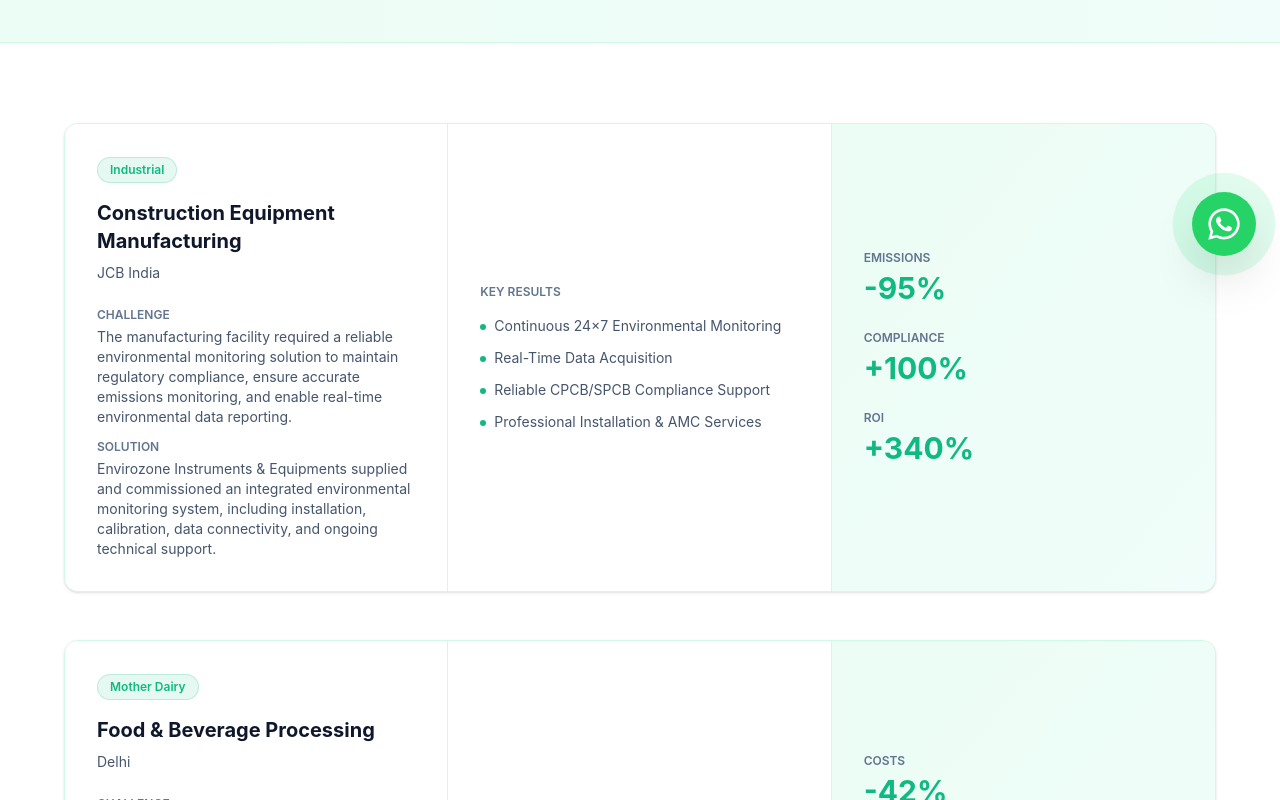
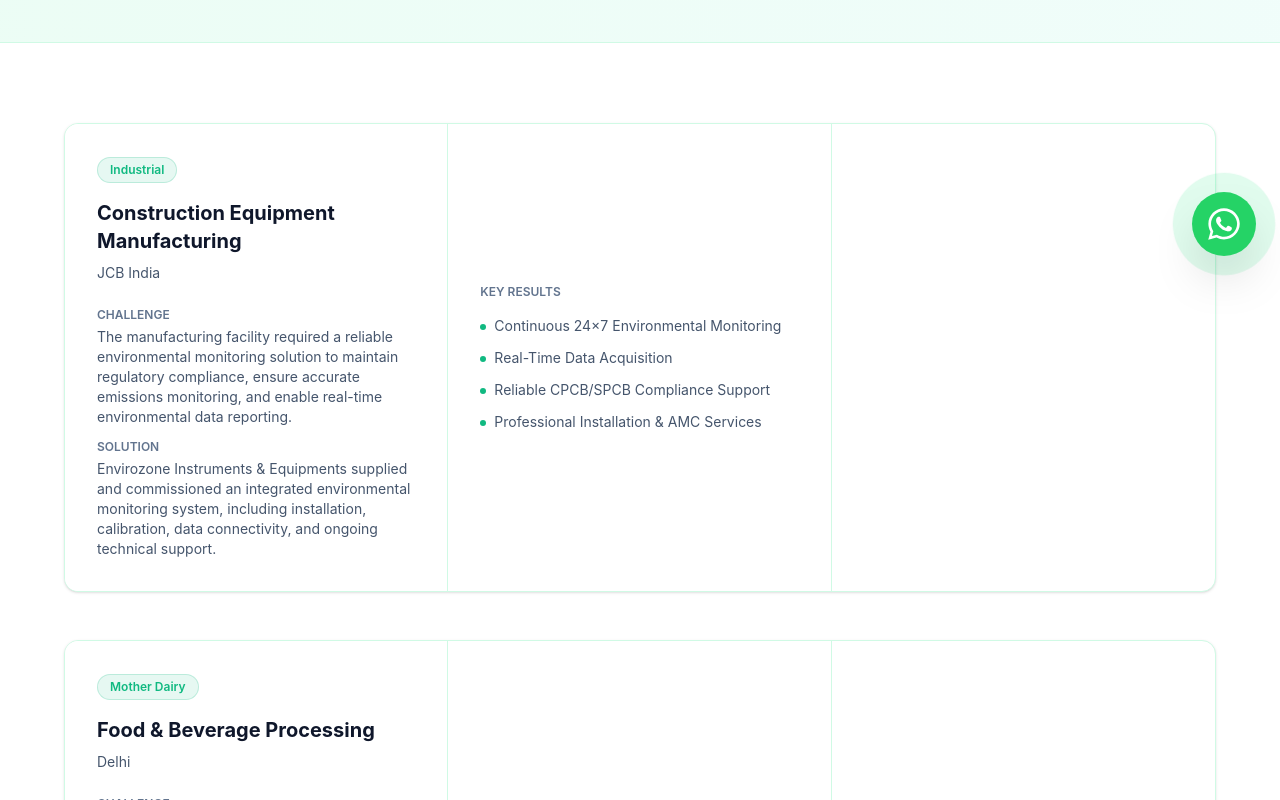
Before and after one commit to himanshu565/Envirozone-web, a Next.js app: page /portfolio in a window 1280 px wide. Shown: the part 520-1320 px from the top of the page. Built offline with nearby package versions, Linux system fonts and the light colour scheme.

Commit message:
portfolio updated

```diff
--- a/app/portfolio/page.tsx
+++ b/app/portfolio/page.tsx
@@ -144,19 +144,7 @@ export default function PortfolioPage() {
                       </div>
 
                       {/* Right - Metrics */}
-                      <div className="md:col-span-1 p-8 bg-gradient-to-br from-emerald-50 to-teal-50 flex flex-col justify-center">
-                        <div className="space-y-6">
-                          {Object.entries(study.metrics).map(([key, value]) => (
-                            <div key={key}>
-                              <p className="text-xs text-slate-500 uppercase mb-1 font-semibold">{key}</p>
-                              <p className="text-3xl font-bold text-primary">
-                                {value > 0 ? '+' : ''}{value}{typeof value === 'number' && Math.abs(value) < 10 ? '.' : ''}
-                                {typeof value === 'number' && value < 100 && value !== Math.floor(value) ? '' : value >= 100 ? '%' : '%'}
-                              </p>
-                            </div>
-                          ))}
-                        </div>
-                      </div>
+
                     </div>
 
                     {/* Testimonial */}
```
